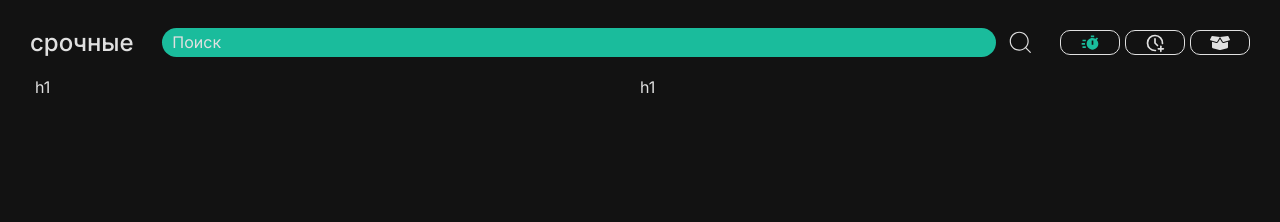
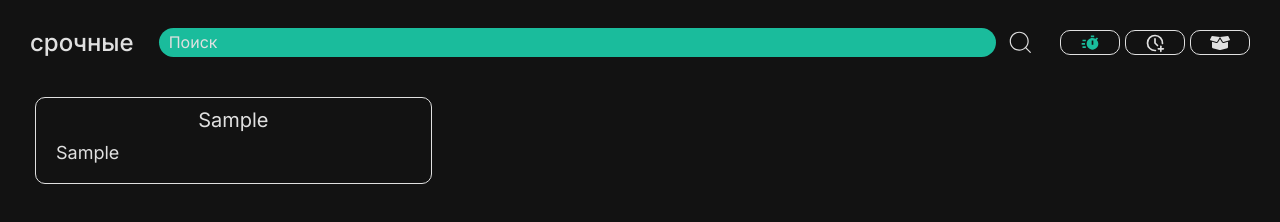
Before and after one commit to vani8987/todo-list, a React (Create React App) app: page / in a window 1280 px wide. Both pictures are taken after typing "Sample", "Sample" into the empty fields and a click on the button "отправить". Shown: the part 348-570 px from the top of the page. Built offline with nearby package versions, Linux system fonts and the light colour scheme.

Commit message:
complete task/make a pagination

```diff
--- a/package.json
+++ b/package.json
@@ -13,7 +13,7 @@
     "react": "^19.0.0",
     "react-dom": "^19.0.0",
     "react-icons": "^5.4.0",
-    "react-scripts": "5.0.1",
+    "react-scripts": "^5.0.1",
     "react-snowfall": "^2.2.0",
     "typescript": "^4.9.5",
     "web-vitals": "^2.1.4"
--- a/src/App.tsx
+++ b/src/App.tsx
@@ -3,12 +3,12 @@ import Snowfall from 'react-snowfall'
 import Header from "./components/header/header";
 import Shape from "./components/shape/Shape";
 import Todo from "./components/todo/todo";
+import Task from "./components/todo/task/task";
 
 interface TypeShapeTask {
     title: string
     description: string
 }
-
 
 function App() {
     const [Theme, setTheme] = useState<string>("dark")
@@ -18,10 +18,8 @@ function App() {
     const [urgent, setUrgent] = useState<TypeShapeTask[]>([])
     const [not_urgent, setNot_urgent] = useState<TypeShapeTask[]>([])
     const [archive, setArchive] = useState<TypeShapeTask[]>([])
-    const [data, setData] = useState<TypeShapeTask>({
-        title: "",
-        description: ""
-    })
+    const [TaskStateReturn, setTaskStateReturn] = useState<any[]>([])
+    const [data, setData] = useState<TypeShapeTask>({title: "", description: ""})
 
     const swipeTheme = ():void => {
         setTheme(Theme === "dark" ? "light" : "dark")
@@ -32,7 +30,24 @@ function App() {
         setTimeout(() => {
             setCountSnow(200)
         }, 6000)
-    }, [Theme, nameTypeTask])
+
+        if (nameTypeTask === "urgent") {
+            const TaskMap = urgent.map((item, index) => {
+                return <Task item={item} key={index} id={index}/>
+            })
+            setTaskStateReturn(TaskMap)
+        } else if (nameTypeTask === "not_urgent") {
+            const TaskMap = not_urgent.map((item, index) => {
+                return <Task item={item} key={index} id={index}/>
+            })
+            setTaskStateReturn(TaskMap)
+        } else {
+            const TaskMap = archive.map((item, index) => {
+                return <Task item={item} key={index} id={index}/>
+            })
+            setTaskStateReturn(TaskMap)
+        }
+    }, [Theme, urgent, not_urgent, archive, nameTypeTask])
 
     const HandlerTypeTaskState = (event:React.ChangeEvent<HTMLInputElement>):void => {
         setStateType(event.target.value)
@@ -57,10 +72,7 @@ function App() {
         } else {
             setArchive((prevTasks) => [...prevTasks, data]);
         }
-        setData({
-            title: "",
-            description: ""
-        })
+        setData({title: "", description: ""})
         event.target.reset();
     }
 
@@ -72,7 +84,7 @@ function App() {
                 <Shape HandlerTypeTaskState ={HandlerTypeTaskState } HandlerTitle={HandlerTitle} HandlerDescription={HandlerDescription} Submit={Submit}/>
             </div>
             <div className="containerTodo">
-                <Todo HandlerNameTypeTask={HandlerNameTypeTask} nameTypeTask={nameTypeTask}/>
+                <Todo HandlerNameTypeTask={HandlerNameTypeTask} nameTypeTask={nameTypeTask} TaskStateReturn={TaskStateReturn}/>
             </div>
         </div>
     );
--- a/src/components/todo/task/task.scss
+++ b/src/components/todo/task/task.scss
@@ -1,7 +1,25 @@
-.Tasks{
-    padding-top: 20px;
-    padding-left: 5px;
-    padding-right: 5px;
-    display: grid;
-    grid-template-columns: 1fr 1fr;
+.task{
+    display: flex;
+    flex-direction: column;
+    border: 1px solid;
+    border-radius: 10px;
+    padding: 10px 20px;
+
+    .row_Title{
+        display: flex;
+        justify-content: center;
+
+        h1{
+            font-size: 20px;
+        }
+    }
+
+    .row_description{
+        padding-top: 10px;
+        padding-bottom: 10px;
+
+        p{
+            font-size: 18px;
+        }
+    }
 }
--- a/src/components/todo/task/task.tsx
+++ b/src/components/todo/task/task.tsx
@@ -1,10 +1,23 @@
 import "./task.scss"
+interface TypeShapeTask {
+    title: string
+    description: string
+}
 
-const Task:React.FC = () => {
+interface TypeTask {
+    item: TypeShapeTask
+    id: number
+}
+
+const Task:React.FC<TypeTask> = ({item, id}) => {
     return (
-        <div className="Tasks">
-            <h1>h1</h1>
-            <h1>h1</h1>
+        <div className="task" id={String(id)}>
+            <div className="row_Title">
+                <h1>{item.title}</h1>
+            </div>
+            <div className="row_description">
+                <p>{item.description}</p>
+            </div>
         </div>
     );
 }
--- a/src/components/todo/todo.scss
+++ b/src/components/todo/todo.scss
@@ -8,7 +8,7 @@
     animation: AnimOpenTodo 0.5s forwards;
 
     h1{
-        width: 150px;
+        width: 130px;
         font-size: 24px;
         font-weight: 500;
     }
@@ -75,3 +75,26 @@
         }
     }
 }
+
+.Tasks{
+    padding-top: 40px;
+    padding-bottom: 10px;
+    padding-left: 5px;
+    padding-right: 5px;
+    display: grid;
+    grid-template-columns: 1fr 1fr 1fr;
+    gap: 10px;
+
+}
+
+@media (max-width: 950px) {
+    .Tasks{
+        grid-template-columns: 1fr 1fr;
+    }
+}
+
+@media (max-width: 650px) {
+    .Tasks{
+        grid-template-columns: 1fr;
+    }
+}
--- a/src/components/todo/todo.tsx
+++ b/src/components/todo/todo.tsx
@@ -4,14 +4,15 @@ import { TbClockPlus } from "react-icons/tb";
 import { FaBoxOpen } from "react-icons/fa";
 import { CiSearch } from "react-icons/ci";
 import React, { useEffect, useState } from "react";
-import Task from "./task/task";
+
 
 interface TypeTodo {
     HandlerNameTypeTask: (event:React.ChangeEvent<HTMLInputElement>) => void
     nameTypeTask: string
+    TaskStateReturn: any
 }
 
-const Todo:React.FC<TypeTodo> = ({HandlerNameTypeTask, nameTypeTask}) => {
+const Todo:React.FC<TypeTodo> = ({HandlerNameTypeTask, nameTypeTask, TaskStateReturn}) => {
     const [nameTask, setNameTask] = useState("Срочные")
 
     useEffect(() => {
@@ -47,7 +48,9 @@ const Todo:React.FC<TypeTodo> = ({HandlerNameTypeTask, nameTypeTask}) => {
                 </label>
             </div>
         </div>
-        <Task />
+        <div className="Tasks">
+            {TaskStateReturn}
+        </div>
         </>
     );
 }
```
Also changed, not shown: 1 other file (tests, documents, lock files or other folders).
